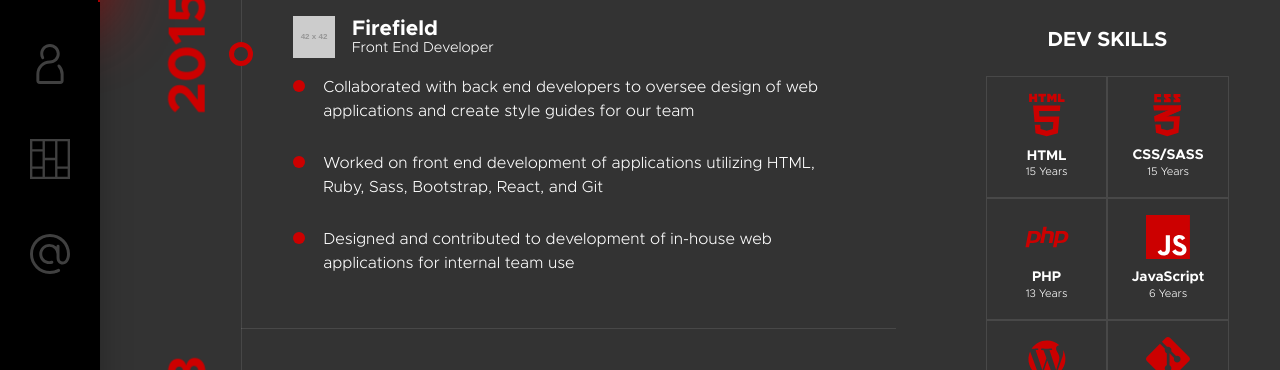
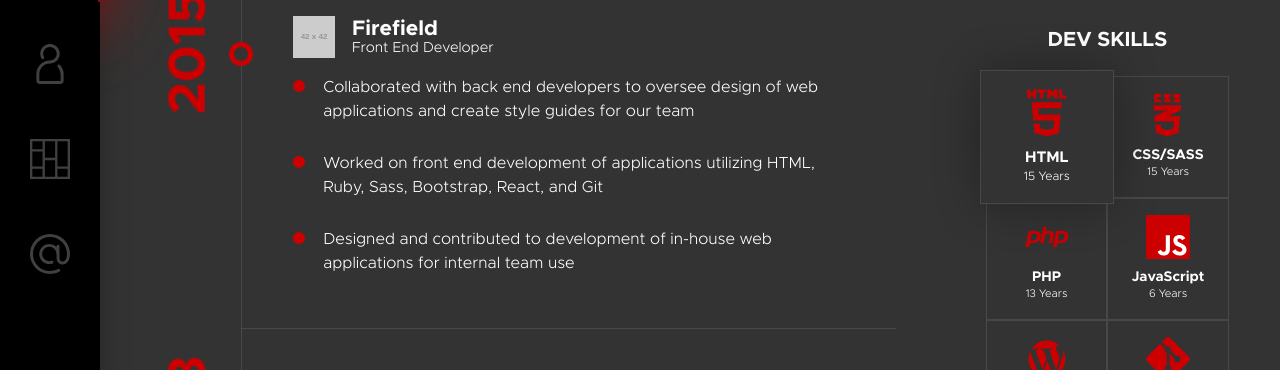
Before and after one commit to therstyle/chrisrobertsweb, a Vue app: page / in a window 1280 px wide. In both pictures the pointer is over the item 1046 px from the left and 1558 px from the top of the page. Shown: the part 1422-1792 px from the top of the page. Built offline with nearby package versions, Linux system fonts and the light colour scheme.

Commit message:
Added hover effect for skills

```diff
--- a/src/components/Resume.vue
+++ b/src/components/Resume.vue
@@ -213,6 +213,7 @@ export default {
 
     > li {
       list-style: none;
+      background: var(--dark-gray);
       width: 50%;
       border: 0.5px solid var(--light-gray);
       max-width: 122px;
@@ -221,6 +222,12 @@ export default {
       display: flex;
       justify-content: center;
       align-items: center;
+      transition: 0.3s all;
+
+      &:hover {
+        transform: scale(1.1);
+        box-shadow: 0 0 40px rgba(0,0,0,0.33);
+      }
 
       > div {
         text-align: center;
```
